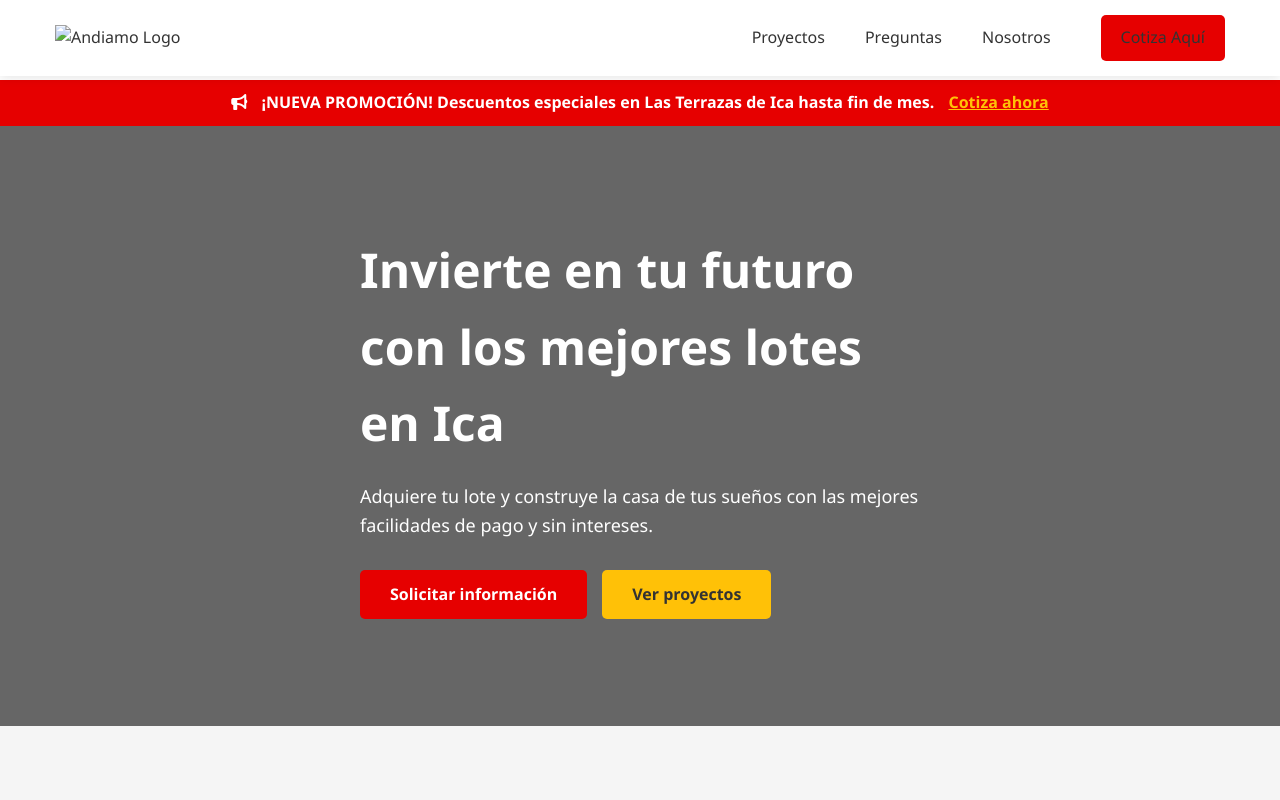
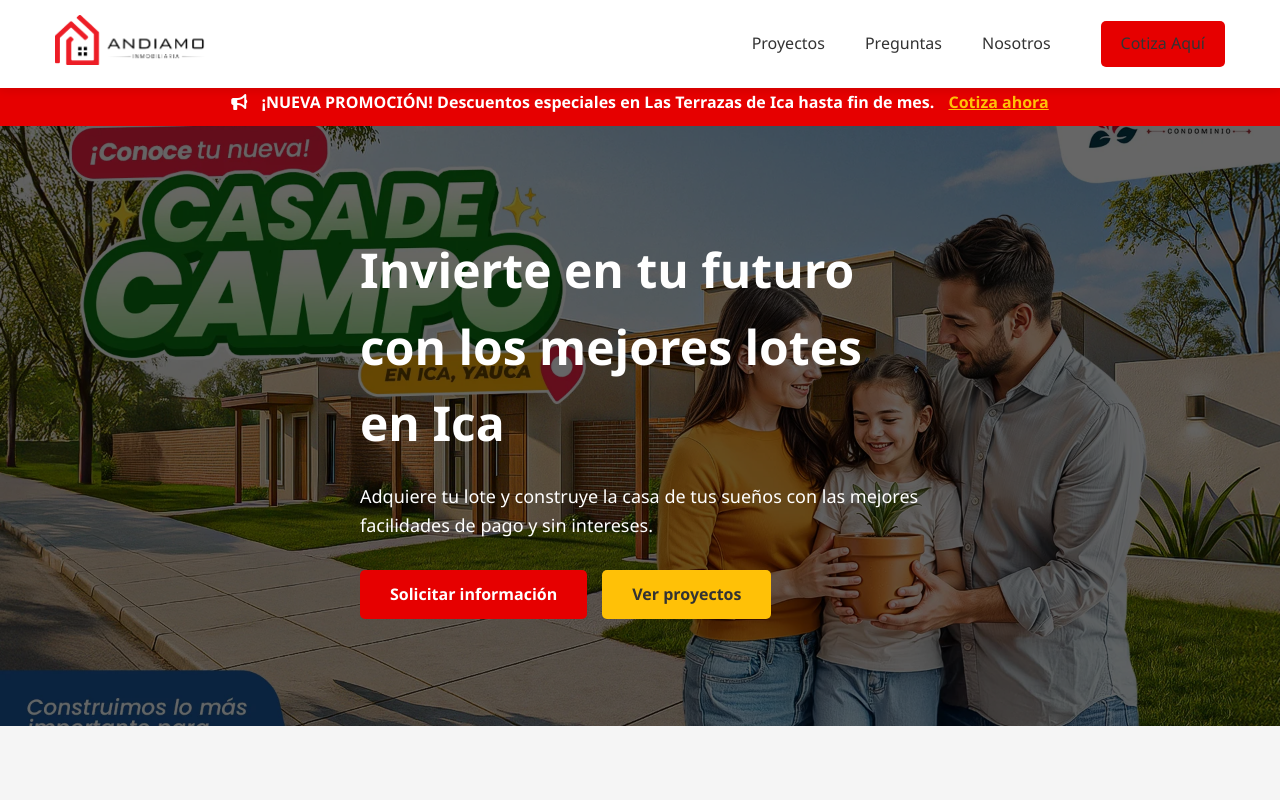
Before and after one commit to aldemarx/realstate, a plain HTML site: page index.html in a window 1280 px wide. Shown: the top 800 px of the page. Drawn offline with Linux system fonts and the light colour scheme.

Commit message:
actualizacion6

```diff
--- a/index.html
+++ b/index.html
@@ -101,7 +101,7 @@
             margin-top: 80px; /* Para compensar el header fijo */
             position: relative;
             height: 600px;
-            background: url('assets/images/banner-ica.jpg') no-repeat center center;
+            background: url('assets/images/banner-ica.webp') no-repeat center center;
             background-size: cover;
             display: flex;
             align-items: center;
@@ -557,7 +557,7 @@
         <div class="container">
             <nav>
                 <div class="logo">
-                    <img src="assets/logo.png" alt="Andiamo Logo" style="height: 50px;">
+                    <img src="assets/logo.webp" alt="Andiamo Logo" style="height: 50px;">
                 </div>
                 <div class="nav-links">
                     <ul>
```
Also changed, not shown: assets/images/banner-ica.webp (added).
